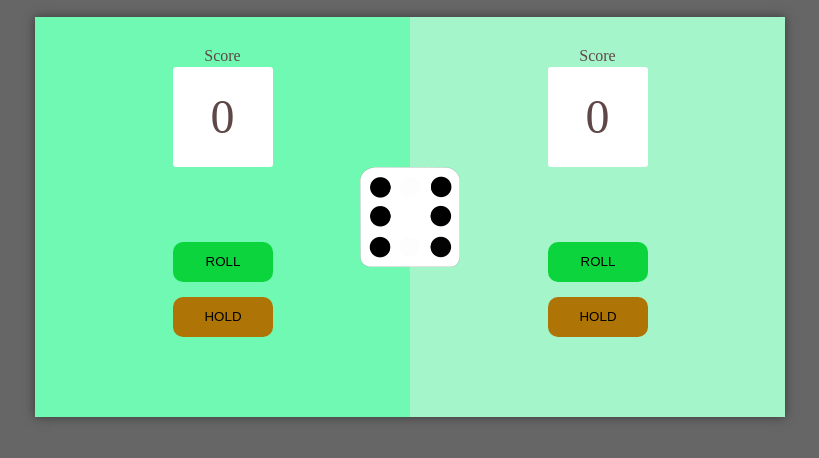
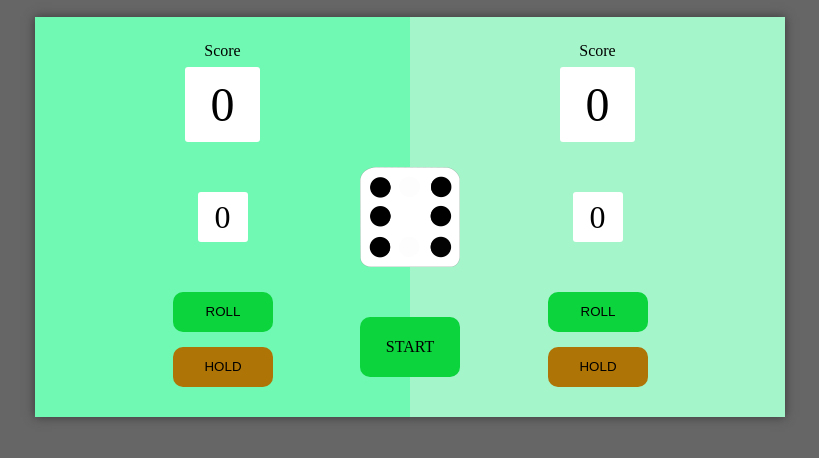
Before and after one commit to thinkingape46/JavaScript_learnmode, a plain HTML site: page games/pig_game/pig_game.html in a window 1280 px wide. Shown: the part 110-568 px from the top of the page, without its empty margins (205-1024 px from the left). Drawn offline with Linux system fonts and the light colour scheme.

Commit message:
pig game

```diff
--- a/games/pig_game/pig_game.css
+++ b/games/pig_game/pig_game.css
@@ -26,42 +26,50 @@ h2 {
     flex-basis: 50%;
     background-color: #6cfdb2ec;
 }
-
 .playerTwo {
     background-color: #a5f5cb;
 }
 
-.score-box {
-    height: 100px;
-    width: 100px;
+.score-box, .score-box-round {
+    height: 75px;
+    width: 75px;
     margin: 50px auto;
     text-align: center;
     background-color: #FFFFFF;
     border-radius: 3px;
     position: relative;
+    color: #000;
 }
 .score-label {
     position: absolute;
     width: 100%;
     margin-top: 0;
-    top: -20px;
+    top: -25px;
+}
+.score-box-round {
+    height: 50px;
+    width: 50px;
+    line-height: 50px;
+    font-size: 2em;
 }
 #score-num-one, #score-num-two {
-    line-height: 100px;
+    line-height: 75px;
     font-size: 3em;
 }
 
-#dice{
+
+#dice {
     position: absolute;
     top: 150px;
 }
-#dice img{
+#dice {
     height: 100px;
+    left: 325px;
 }
 
-#player-one-roll, #player-two-roll, #player-one-hold, #player-two-hold {
+#player-one-roll, #player-two-roll, #player-one-hold, #player-two-hold, #button-start-stop {
     position: absolute;
-    top: 225px;
+    top: 275px;
     padding: 12px 30px;
     border-radius: 10px;
     background-color: #0bd43d;
@@ -69,8 +77,7 @@ h2 {
     padding: 0;
 }
 #player-one-hold, #player-two-hold {
-    position: absolute;
-    top: 280px;
+    top: 330px;
     padding: 12px 30px;
     border-radius: 10px;
     background-color: #af7406;
@@ -85,7 +92,7 @@ h2 {
     left: 513px;
 }
 
-.button-roll-hold a {
+.button-roll-hold a, #button-start-stop {
     display: block;
     text-decoration: none;
     display: block;
@@ -95,3 +102,16 @@ h2 {
     padding: 0;
     color: #000000;
 }
+#button-start-stop {
+    left: 325px;
+    top: 300px;
+    width: 100px;
+    height: 60px;
+    line-height: 60px;
+    text-decoration: none;
+}
+#button-start-stop {
+    height: 60px;
+    line-height: 60px;
+    text-align: center;
+}
--- a/games/pig_game/pig_game.html
+++ b/games/pig_game/pig_game.html
@@ -16,6 +16,9 @@
                 <p class="score-label">Score</p>
                 <p id="score-num-one">0</p>
             </div>
+            <div class="score-box-round">
+                <p id="score-num-round-one">0</p>
+            </div>
         </div>
 
         <div class="players playerTwo">
@@ -23,10 +26,13 @@
                 <p class="score-label">Score</p>
                 <p id="score-num-two">0</p>
             </div>
+            <div class="score-box-round">
+                <p id="score-num-round-two">0</p>
+            </div>
         </div>
 
-        <div id="dice">
-            <img src="images/dice_six.png" alt="dice">
+        <div>
+            <img id="dice" src="images/dice_6.png" alt="dice">
         </div>
 
         <div>
@@ -40,6 +46,10 @@
             <button type="button" class="button-roll-hold" id="player-two-hold"><a href="#">HOLD</a></button>
         </div>
 
+        <div>
+            <a class="button-start-stop" id="button-start-stop" href="#">START</a>
+        </div>
+
     </div>
 
     <script src="pig_game.js"></script>
--- a/games/pig_game/pig_game.js
+++ b/games/pig_game/pig_game.js
@@ -0,0 +1,43 @@
+let startStop = document.getElementById("button-start-stop");
+let playerOneRoll = document.getElementById("player-one-roll")
+let dice = document.getElementById("dice")
+let playerOneRoundScore = document.getElementById("score-num-round-one")
+
+
+startStop.style.transition = "all 1s";
+
+startStop.addEventListener("click", function() {
+    if (startStop.textContent === "START") {
+        startStop.style.backgroundColor = "#ff3d3d";
+        startStop.textContent = "STOP";
+        playerTurn = "one";
+    }
+    else if (startStop.textContent === "STOP") {
+        startStop.style.backgroundColor = "#0bd43d";
+        startStop.textContent = "START";
+    }
+    })
+
+playerOneRoll.addEventListener("click", function() {
+    rollDice()
+})
+
+function rollDice() {
+
+    let diceValueInt = Number(playerOneRoundScore.textContent);
+    let diceValue = Math.floor(Math.random() * 6) + 1;
+    dice.src = "images/dice_" + diceValue + ".png";
+
+    if (diceValue === 1) {
+        playerOneRoundScore.textContent = 0;
+    }
+    else {
+        diceValueInt = diceValueInt + Number(diceValue);
+        playerOneRoundScore.textContent = diceValueInt
+    }
+
+
+
+
+
+}
```
Also changed, not shown: games/pig_game/images/dice_1.png (renamed from games/pig_game/images/dice_one.png), games/pig_game/images/dice_2.png (renamed from games/pig_game/images/dice_two.png), games/pig_game/images/dice_3.png (renamed from games/pig_game/images/dice_three.png), games/pig_game/images/dice_4.png (renamed from games/pig_game/images/dice_four.png), games/pig_game/images/dice_5.png (renamed from games/pig_game/images/dice_five.png), games/pig_game/images/dice_6.png (renamed from games/pig_game/images/dice_six.png).
